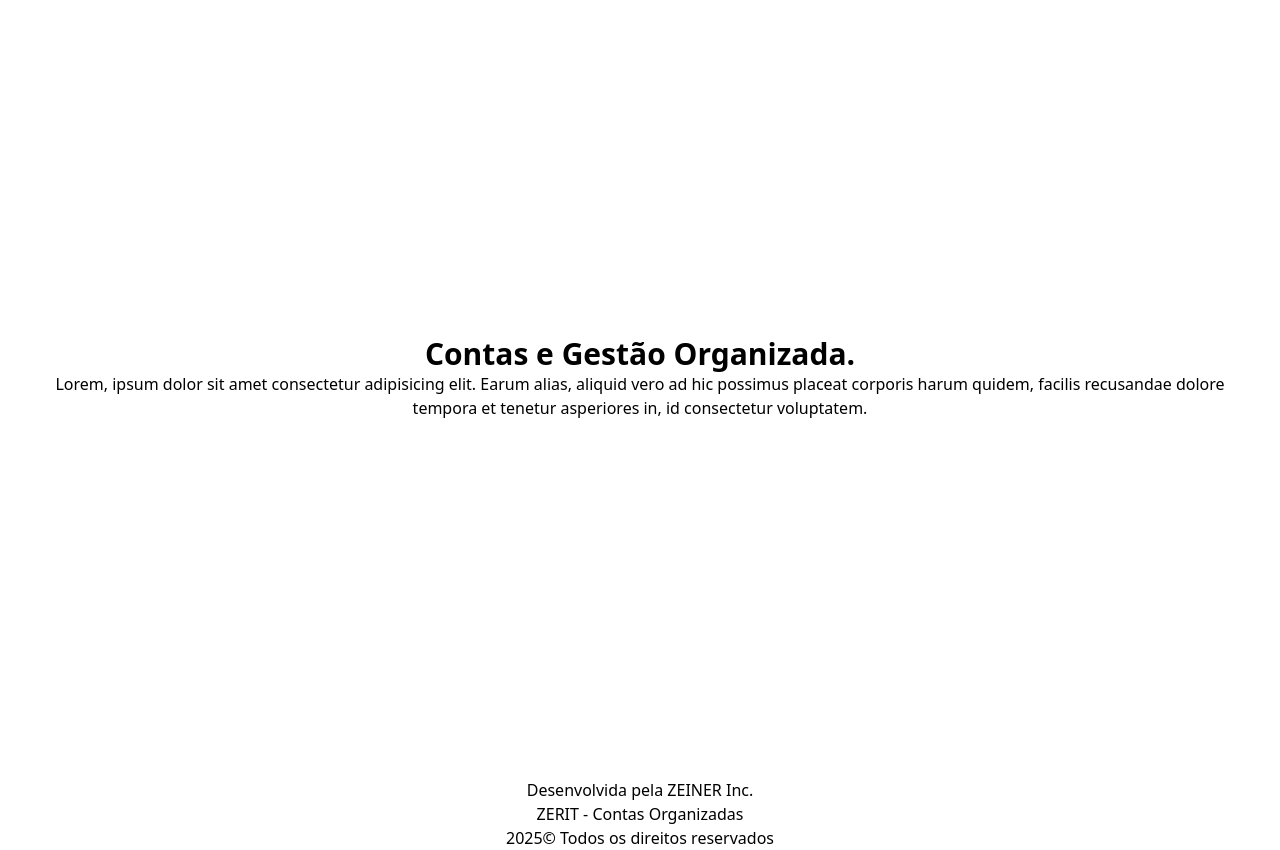
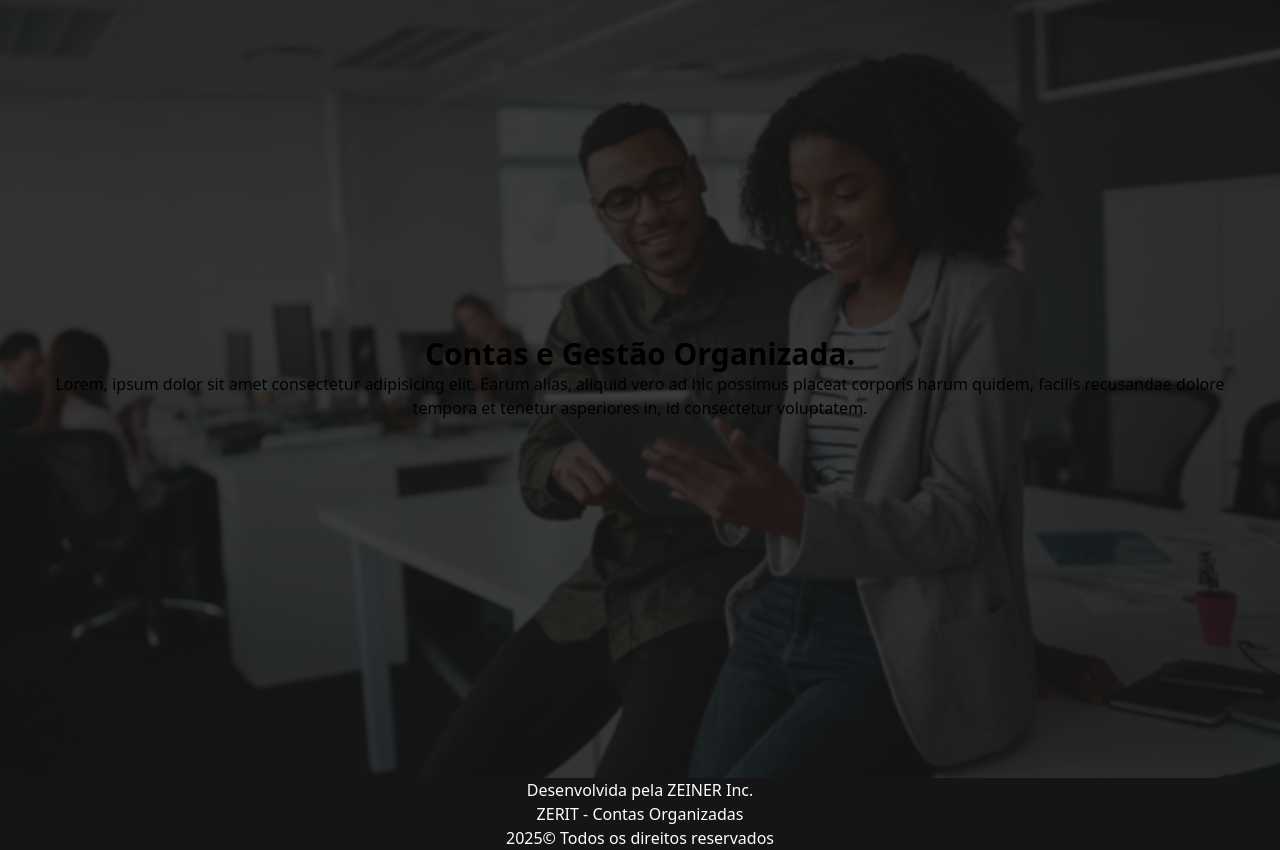
Before and after one commit to C4L3B3666/ZERIT, a website: page index.html in a window 1280 px wide. Shown: the part 79-929 px from the top of the page. Drawn offline with Linux system fonts and the light colour scheme.

Commit message:
Adição da imagem do fundo

```diff
--- a/index.html
+++ b/index.html
@@ -7,7 +7,7 @@
     <meta name="viewport" content="width=device-width, initial-scale=1.0">
     <link rel="stylesheet" href="https://cdnjs.cloudflare.com/ajax/libs/font-awesome/6.7.2/css/all.min.css" integrity="sha512-Evv84Mr4kqVGRNSgIGL/F/aIDqQb7xQ2vcrdIwxfjThSH8CSR7PBEakCr51Ck+w+/U6swU2Im1vVX0SVk9ABhg==" crossorigin="anonymous" referrerpolicy="no-referrer" />
 </head>
-<body>
+<body class="bg-center bg-cover" style="background-image: url('assets/img/bg.jpg');">
     <header class="bg-[#151515] flex px-7 items-center justify-between">
         <nav class="z-10">
             <a href="#"><img src="assets/img/logo.png" alt="" srcset="" class="w-11"></a>
@@ -21,14 +21,14 @@
             <i class="fa-solid fa-bars text-[25px] text-[#41A0D6]"></i>
         </nav>
     </header>
-    <main>
+    <main class="bg-[#151515cc] backdrop-blur-[1px]">
         <div class="flex flex-col h-screen justify-center px-7">
             <nav class="text-center">
                 <h1 class="font-bold text-3xl">Contas e Gestão Organizada.</h1>
                 <p class="font-extralight">Lorem, ipsum dolor sit amet consectetur adipisicing elit. Earum alias, aliquid vero ad hic possimus placeat corporis harum quidem, facilis recusandae dolore tempora et tenetur asperiores in, id consectetur voluptatem.</p>
             </nav>
         </div>
-        <footer class="text-center">
+        <footer class="text-center bg-[#151515] text-white font-extralight">
             <nav>
                 <p>Desenvolvida pela <span>ZEINER Inc.</span></p>
             </nav>
```
Also changed, not shown: assets/css/output.css, assets/img/bg.jpg (added), 1 other file.
